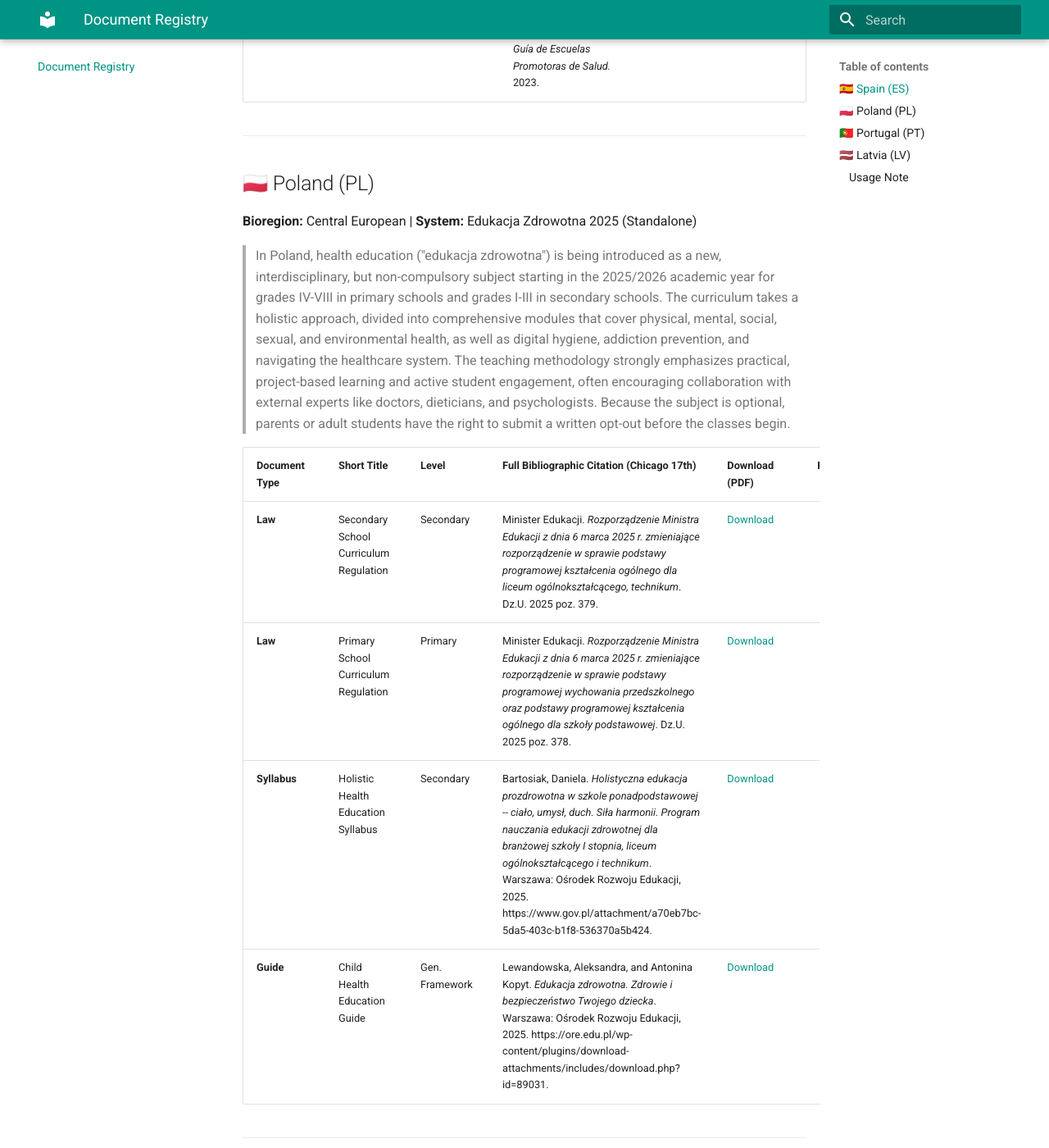
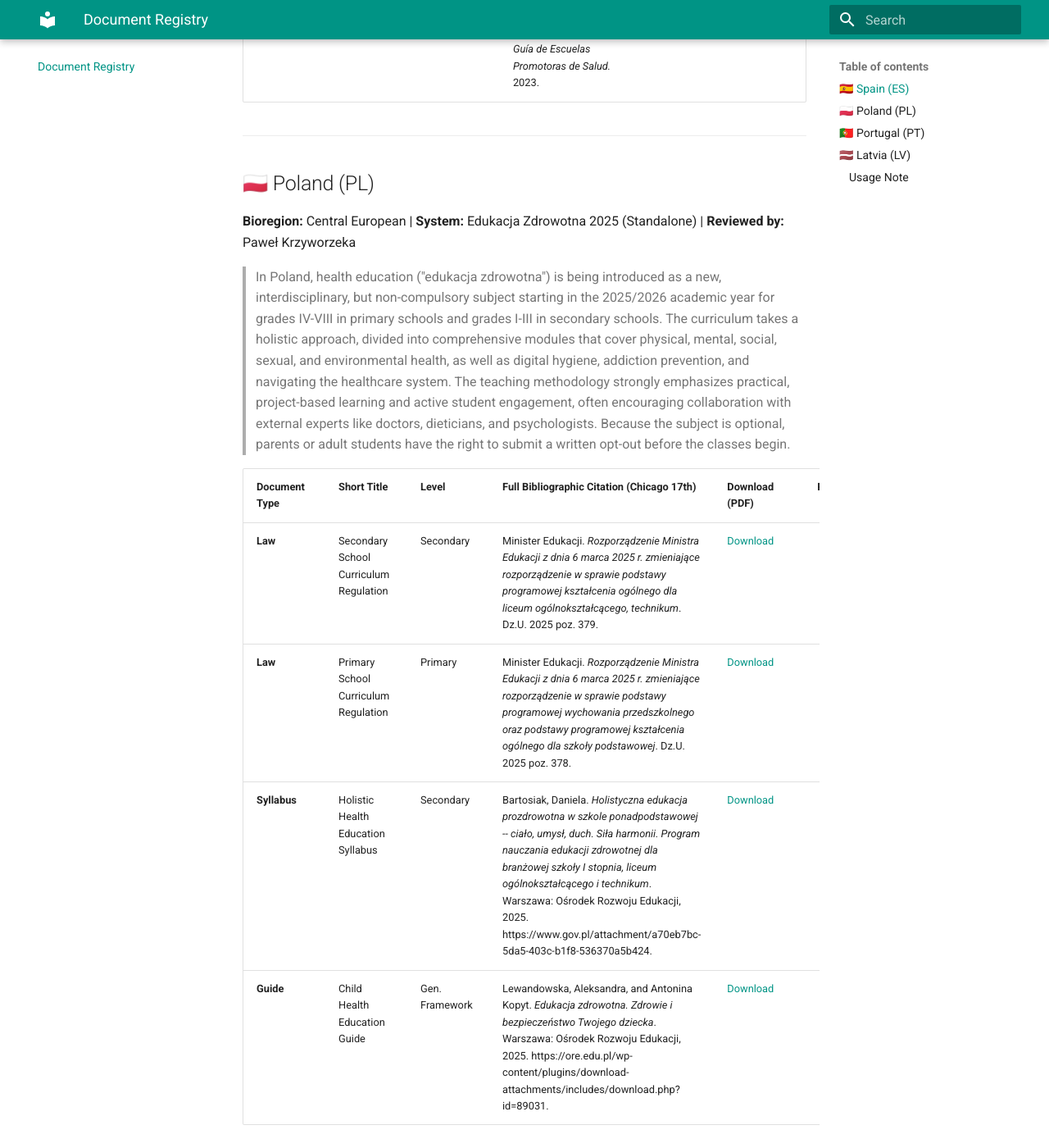
Before and after one commit to krzyworzeka-svg/EU-Health-Ed-Repository, an MkDocs documentation site: the page built from docs/registry.md, in a window 1280 px wide and 1400 px high, scrolled down 1345 px. Shown: the whole window at 82% size. Built offline with MkDocs 1.6.1 and Material for MkDocs 9.7.7, drawn with Linux system fonts in a browser that asks for light colours; some of the changed text lies outside the part shown.

Commit message:
docs: add reviewer names to registry headers

```diff
--- a/docs/registry.md
+++ b/docs/registry.md
@@ -5,7 +5,7 @@
 ---
 
 ## 🇪🇸 Spain (ES)
-**Bioregion:** Mediterranean | **System:** LOMLOE 2020 (Decentralized)
+**Bioregion:** Mediterranean | **System:** LOMLOE 2020 (Decentralized) | **Reviewed by:** TBD
 
 > Health education in Spain is integrated transversally across the curriculum rather than being treated as a single, isolated subject. Key health concepts are embedded in core subjects such as Physical Education, Biology and Geology, and Education in Civic and Ethical Values. Furthermore, Spain actively champions the "Health Promoting Schools" (Escuelas Promotoras de Salud) model, which seeks to transform the entire school environment through a comprehensive, community-based approach involving students, families, and local health agents. This model covers a wide array of topics, including healthy eating, active mobility, affective-sexual education, emotional well-being, and environmental sustainability, often linking human health to the health of the planet through the "One Health" concept.
 
@@ -19,7 +19,7 @@
 ---
 
 ## 🇵🇱 Poland (PL)
-**Bioregion:** Central European | **System:** Edukacja Zdrowotna 2025 (Standalone)
+**Bioregion:** Central European | **System:** Edukacja Zdrowotna 2025 (Standalone) | **Reviewed by:** Paweł Krzyworzeka
 
 > In Poland, health education ("edukacja zdrowotna") is being introduced as a new, interdisciplinary, but non-compulsory subject starting in the 2025/2026 academic year for grades IV-VIII in primary schools and grades I-III in secondary schools. The curriculum takes a holistic approach, divided into comprehensive modules that cover physical, mental, social, sexual, and environmental health, as well as digital hygiene, addiction prevention, and navigating the healthcare system. The teaching methodology strongly emphasizes practical, project-based learning and active student engagement, often encouraging collaboration with external experts like doctors, dieticians, and psychologists. Because the subject is optional, parents or adult students have the right to submit a written opt-out before the classes begin.
 
@@ -33,7 +33,7 @@
 ---
 
 ## 🇵🇹 Portugal (PT)
-**Bioregion:** Atlantic/Mediterranean | **System:** Citizenship Education (ENEC)
+**Bioregion:** Atlantic/Mediterranean | **System:** Citizenship Education (ENEC) | **Reviewed by:** Carla Sousa
 
 > In Portugal, health education is primarily implemented as a transversal and transdisciplinary domain within the "Citizenship and Development" (Cidadania e Desenvolvimento) curriculum component, governed by the National Strategy of Citizenship Education (ENEC, updated in August 2025). Health is a mandatory dimension that schools must address in at least one school year during each major educational cycle (1st cycle, 2nd/3rd cycles, and secondary education). The Portuguese framework covers essential themes such as mental health and violence prevention, food education, physical activity, addictive behaviors, and affective-sexual education. The approach emphasizes active citizenship, the development of socio-emotional skills, systems thinking, and the creation of strong partnerships between schools, families, and local health resources to empower students to make informed, responsible, and safe lifestyle choices.
 >
@@ -56,7 +56,7 @@
 ---
 
 ## 🇱🇻 Latvia (LV)
-**Bioregion:** Baltic / Boreal | **System:** Skola2030 (Integrated / Standalone Subject)
+**Bioregion:** Baltic / Boreal | **System:** Skola2030 (Integrated / Standalone Subject) | **Reviewed by:** Aija Klavina
 
 > In Latvia, health education is primarily integrated into the "Sports and Health" (Sports un veselība) subject framework, mandated by Cabinet Regulation No. 747. The Skola2030 competence approach emphasizes a holistic understanding of healthy lifestyle choices, physical well-being, and risk recognition. It is supported by cross-sectoral initiatives like the Health Promoting Schools network and the Ministry of Health's prevention programs.
 
```
